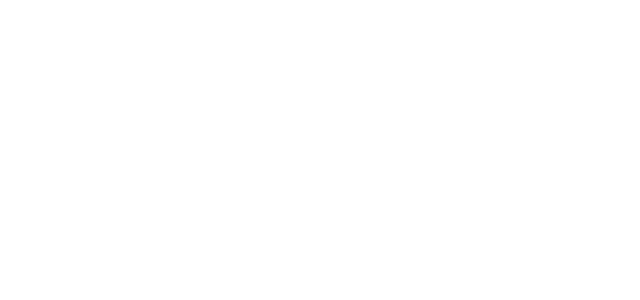
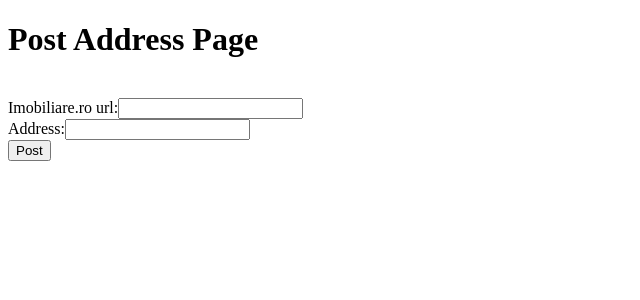
Before and after one commit to mrkobold/imolocate, a React (Create React App) app in the folder imolocate/: page /post in a window 1280 px wide. Before the commit this address had no page. Shown: the top 300 px of the page, without its empty margins (0-640 px from the left). Built offline with nearby package versions, Linux system fonts and the light colour scheme.

Commit message:
Added form for posting addresses

```diff
--- a/imolocate/src/App.js
+++ b/imolocate/src/App.js
@@ -1,6 +1,7 @@
 // App.js
 import { Routes, Route } from 'react-router-dom';
 import CreateAccount from './pages/CreateAccount';
+import PostAddress from './pages/PostAddress';
 import Home from './pages/Home';
 
 const App = () => {
@@ -9,6 +10,7 @@ const App = () => {
        <Routes>
           <Route path="/" element={<Home />} />
           <Route path="/newacc" element={<CreateAccount />} />
+          <Route path="/post" element={<PostAddress />} />
        </Routes>
     </>
  );
--- a/imolocate/src/pages/CreateAccount.js
+++ b/imolocate/src/pages/CreateAccount.js
@@ -7,18 +7,20 @@ const weaveApi = new WeaveAPI().create({});
 export default function CreateAccount() {
 
     const [isCreated, setIsCreated] = useState(false);
-    const { pvk, pub, updatePvk } = useStore();
+    const { pvk, pub, updatePvk, updatePub } = useStore();
 
-    const createAccount = () => {
+    /** generate keys and register them in the local storage */
+    const generateAndStoreKeys = () => {
         const keys = weaveApi.generateKeys();
         updatePvk(keys[0]);
+        updatePub(keys[1]);
         setIsCreated(true);
     }
 
     return (
         <div>
-            {isCreated && <p>Store private key = {pvk}</p>}
-            {!isCreated && <button onClick={createAccount}>Generate keypair!!</button>}
+            {isCreated && <p>Store: {<br/>}private key = {pvk}{<br/>}public key = {pub} </p>}
+            {!isCreated && <button onClick={generateAndStoreKeys}>Generate keypair!!</button>}
         </div>
      )
 }
--- /dev/null
+++ b/imolocate/src/pages/PostAddress.js
@@ -0,0 +1,43 @@
+import { useState } from "react"
+
+export default function CreateAccount() {
+
+    const [imobiliareUrl, setImobiliareUrl] = useState("");
+    const [address, setAddress] = useState("");
+
+    const updateImobiliareUrl = (event) => {
+        setImobiliareUrl(event.target.value);
+    }
+
+    const updateAddress = (event) => {
+        setAddress(event.target.value);
+    }
+
+    const handlePostAddress = (event) => {
+        event.preventDefault();
+        console.log("Pressed submit button, form:\nimobiliare.ro url = " + imobiliareUrl + "\naddress = " + address);
+    }
+
+    return (
+        <div>
+            <h1> Post Address Page </h1>
+            <br/>
+
+            <form onSubmit={handlePostAddress}>
+                <label>
+                    Imobiliare.ro url:
+                    <input type="text" value={imobiliareUrl} onChange={updateImobiliareUrl} />
+                </label>
+                <br/>
+
+                <label>
+                    Address:
+                    <input type="text" value={address} onChange={updateAddress} />
+                </label>
+                <br/>
+
+                <input type="submit" value="Post"/>
+            </form>
+        </div>
+     )
+}
--- a/imolocate/src/zustandstore/zustandstore.js
+++ b/imolocate/src/zustandstore/zustandstore.js
@@ -3,5 +3,6 @@ import create from 'zustand';
 export const useStore = create((set) => ({
     pvk: "",
     pub: "",
-    updatePvk: (newPvk => set({ pvk : newPvk}))
+    updatePvk: (newPvk => set({ pvk : newPvk})),
+    updatePub: (newPub => set({ pub : newPub}))
   }));
```
